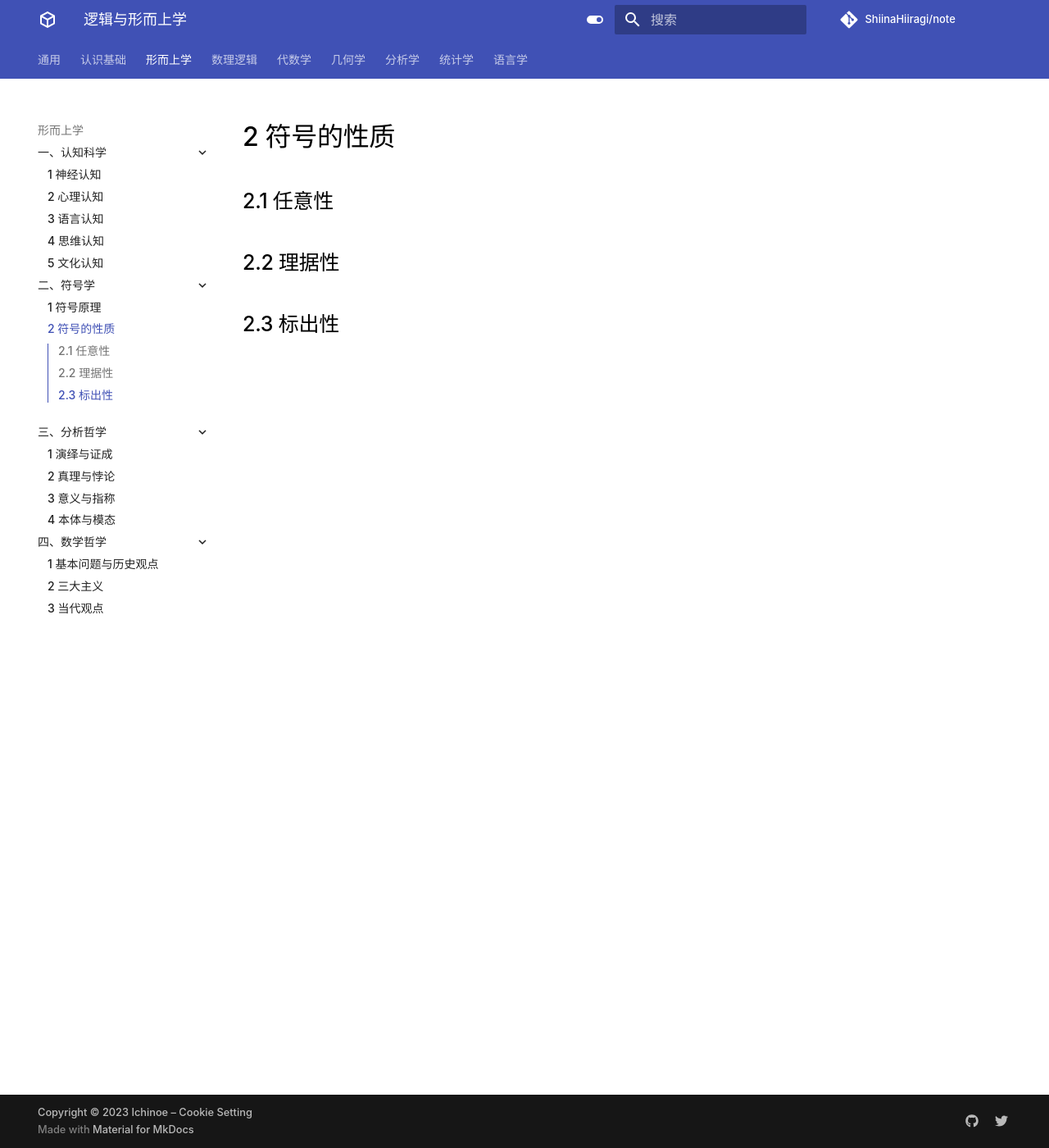
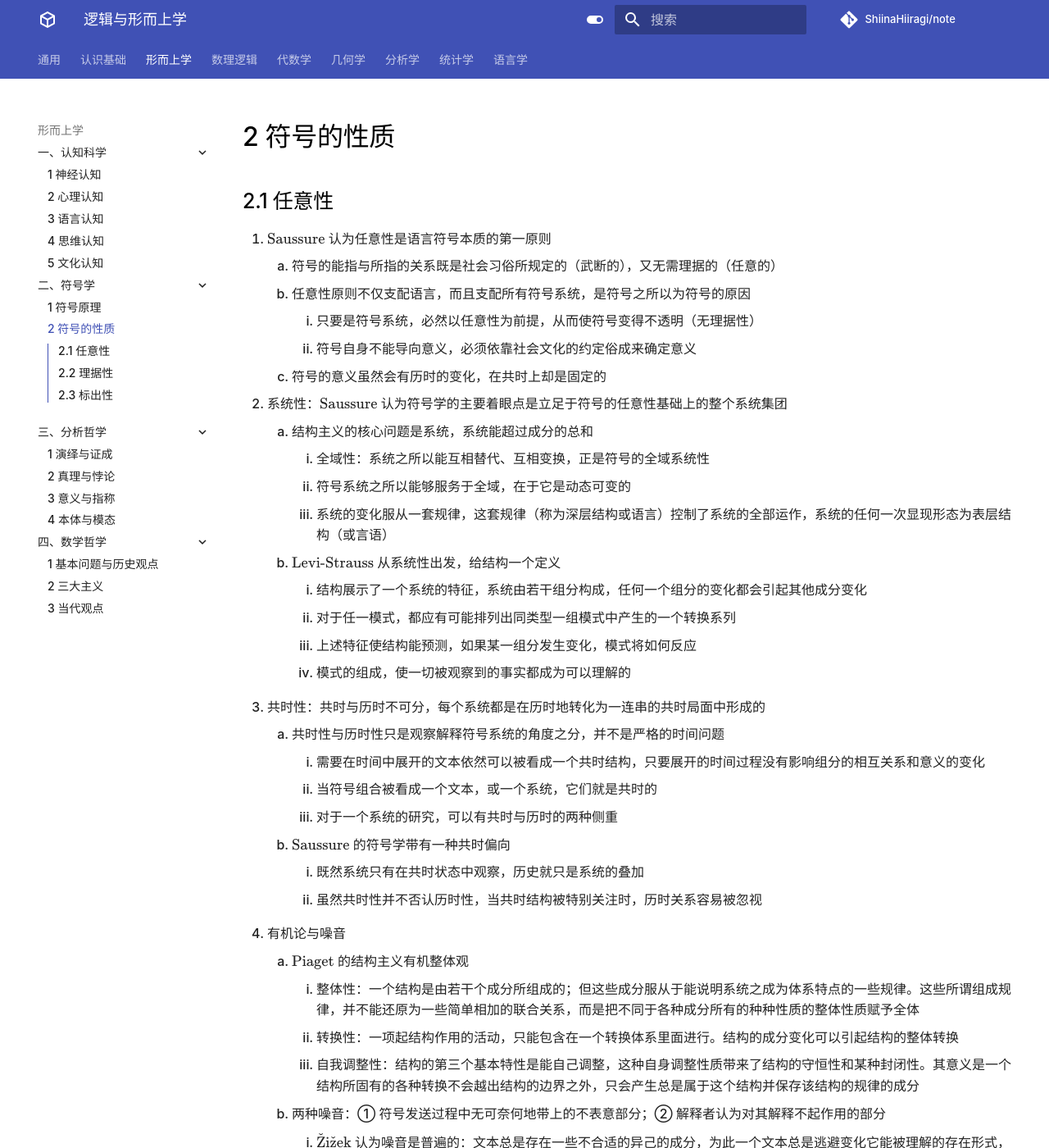
Before and after one commit to ShiinaHiiragi/note, an MkDocs documentation site: the page built from docs/meta/sign/prop.md, in a window 1280 px wide and 1400 px high. Shown: the whole window at 82% size. Built offline with MkDocs 1.6.1 and Material for MkDocs 9.7.7, drawn with Linux system fonts in a browser that asks for light colours; comment, search, counter and statistics services are not loaded; some of the changed text lies outside the part shown.

Commit message:
add arbitrary

```diff
--- a/docs/meta/sign/prop.md
+++ b/docs/meta/sign/prop.md
@@ -1,6 +1,38 @@
 # 2 符号的性质
 
 ## 2.1 任意性
+1. $\text{Saussure}$ 认为任意性是语言符号本质的第一原则
+    1. 符号的能指与所指的关系既是社会习俗所规定的（武断的），又无需理据的（任意的）
+    2. 任意性原则不仅支配语言，而且支配所有符号系统，是符号之所以为符号的原因
+        1. 只要是符号系统，必然以任意性为前提，从而使符号变得不透明（无理据性）
+        2. 符号自身不能导向意义，必须依靠社会文化的约定俗成来确定意义
+    3. 符号的意义虽然会有历时的变化，在共时上却是固定的
+2. 系统性：$\text{Saussure}$ 认为符号学的主要着眼点是立足于符号的任意性基础上的整个系统集团
+    1. 结构主义的核心问题是系统，系统能超过成分的总和
+        1. 全域性：系统之所以能互相替代、互相变换，正是符号的全域系统性
+        2. 符号系统之所以能够服务于全域，在于它是动态可变的
+        3. 系统的变化服从一套规律，这套规律（称为深层结构或语言）控制了系统的全部运作，系统的任何一次显现形态为表层结构（或言语）
+    2. $\text{Levi-Strauss}$ 从系统性出发，给结构一个定义
+        1. 结构展示了一个系统的特征，系统由若干组分构成，任何一个组分的变化都会引起其他成分变化
+        2. 对于任一模式，都应有可能排列出同类型一组模式中产生的一个转换系列
+        3. 上述特征使结构能预测，如果某一组分发生变化，模式将如何反应
+        4. 模式的组成，使一切被观察到的事实都成为可以理解的
+3. 共时性：共时与历时不可分，每个系统都是在历时地转化为一连串的共时局面中形成的
+    1. 共时性与历时性只是观察解释符号系统的角度之分，并不是严格的时间问题
+        1. 需要在时间中展开的文本依然可以被看成一个共时结构，只要展开的时间过程没有影响组分的相互关系和意义的变化
+        2. 当符号组合被看成一个文本，或一个系统，它们就是共时的
+        3. 对于一个系统的研究，可以有共时与历时的两种侧重
+    2. $\text{Saussure}$ 的符号学带有一种共时偏向
+        1. 既然系统只有在共时状态中观察，历史就只是系统的叠加
+        2. 虽然共时性并不否认历时性，当共时结构被特别关注时，历时关系容易被忽视
+4. 有机论与噪音
+    1. $\text{Piaget}$ 的结构主义有机整体观
+        1. 整体性：一个结构是由若干个成分所组成的；但这些成分服从于能说明系统之成为体系特点的一些规律。这些所谓组成规律，并不能还原为一些简单相加的联合关系，而是把不同于各种成分所有的种种性质的整体性质赋予全体
+        2. 转换性：一项起结构作用的活动，只能包含在一个转换体系里面进行。结构的成分变化可以引起结构的整体转换
+        3. 自我调整性：结构的第三个基本特性是能自己调整，这种自身调整性质带来了结构的守恒性和某种封闭性。其意义是一个结构所固有的各种转换不会越出结构的边界之外，只会产生总是属于这个结构并保存该结构的规律的成分
+    2. 两种噪音：① 符号发送过程中无可奈何地带上的不表意部分；② 解释者认为对其解释不起作用的部分
+        1. $\check{\mathrm Z}\text{i}\check{\mathrm z}\text{ek}$ 认为噪音是普遍的：文本总是存在一些不合适的异己的成分，为此一个文本总是逃避变化它能被理解的存在形式，这是它的统一性的终极保证
+        2. $\text{Kermode}$ 认为，$\text{Barthes}$ 之所以最后放弃了用形式主义方法确立底本与述本的言语或语言关系的努力，正是因为他害怕即使成功了，也只会复活旧有的特定作品特定结构这种有机论神化
 
 ## 2.2 理据性
 
```
Also changed, not shown: docs/intro/format.md (+8 -0 lines).
